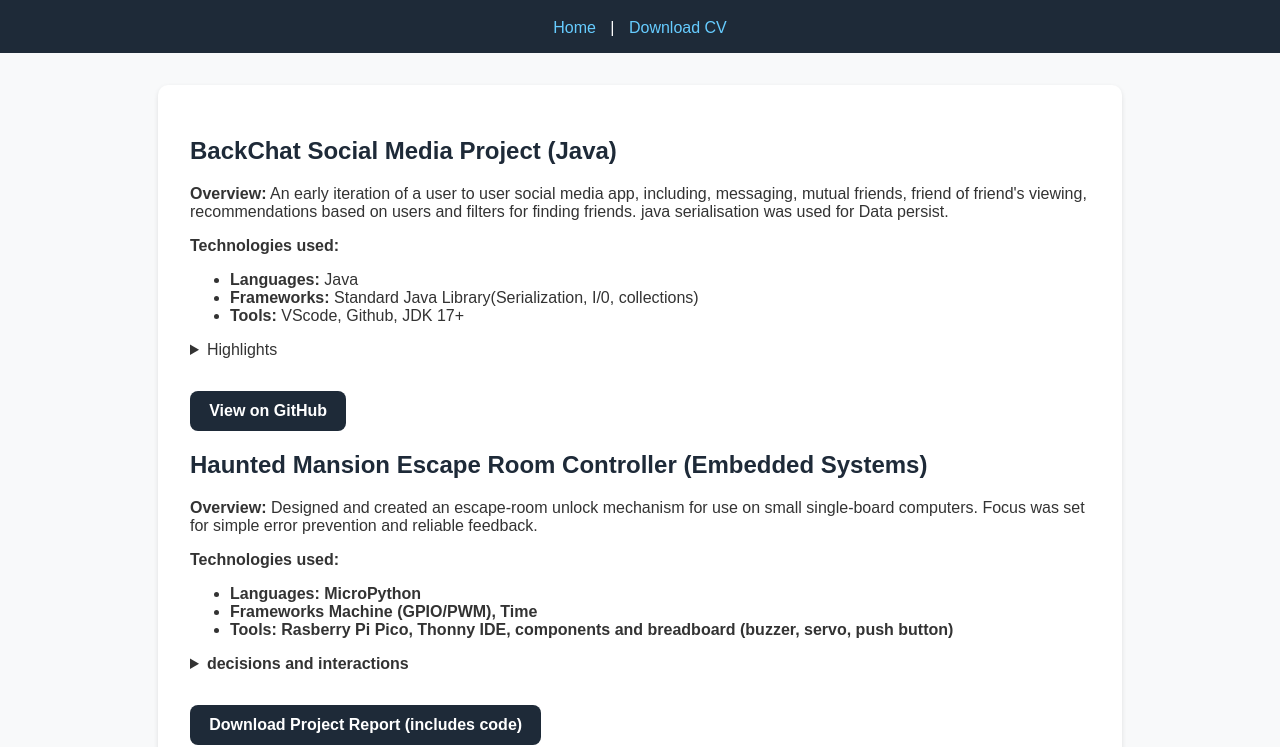
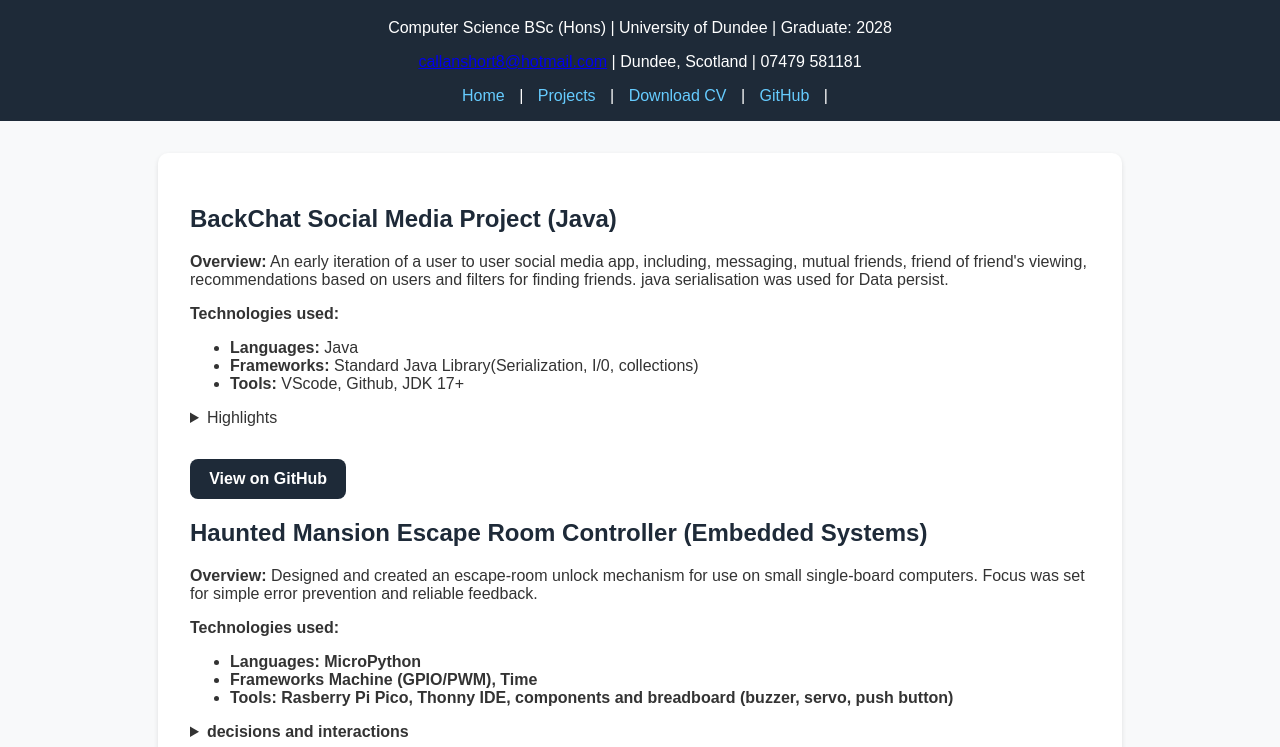
Before and after one commit to Callanshort8/CallanShortPortfolio, a plain HTML site: page Projects.html in a window 1280 px wide. Shown: the part 77-824 px from the top of the page. Drawn offline with Linux system fonts and the light colour scheme.

Commit message:
Enhance Projects.html with personal info and links
Updated header with personal details and added GitHub link.

```diff
--- a/Projects.html
+++ b/Projects.html
@@ -9,10 +9,14 @@
 
   <body>
     <header>
-      <h1> Coding Projects</h1>
+      <h1>Coding Projects - Callan James Short</h1>
+      <p>Computer Science BSc (Hons) | University of Dundee | Graduate: 2028</p>
+      <p><a href="mailto:callanshort8@hotmail.com"> callanshort8@hotmail.com</a> | Dundee, Scotland | 07479 581181</p>
       <nav>
         <a href="index.html">Home</a> |
-        <a href="Callan_short_CV.pdf" target="_blank" rel="noopener">Download CV</a>
+        <a href="Projects.html">Projects</a> |
+        <a href="Callan_short_CV.pdf" target="_blank" rel="noopener">Download CV </a> |
+        <a href="https://github.com/callanshort8" target="_blank" rel="noopener">GitHub</a> |
       </nav>
     </header>
 
```
